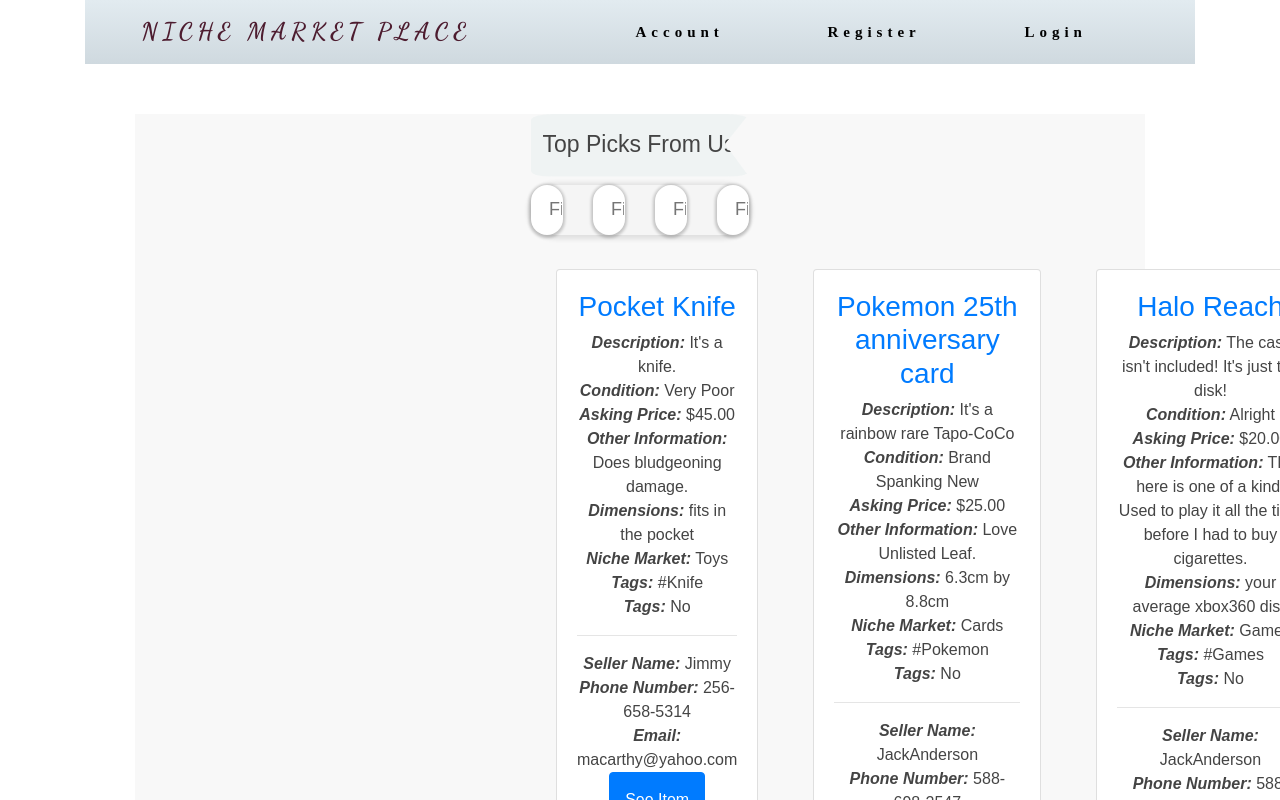
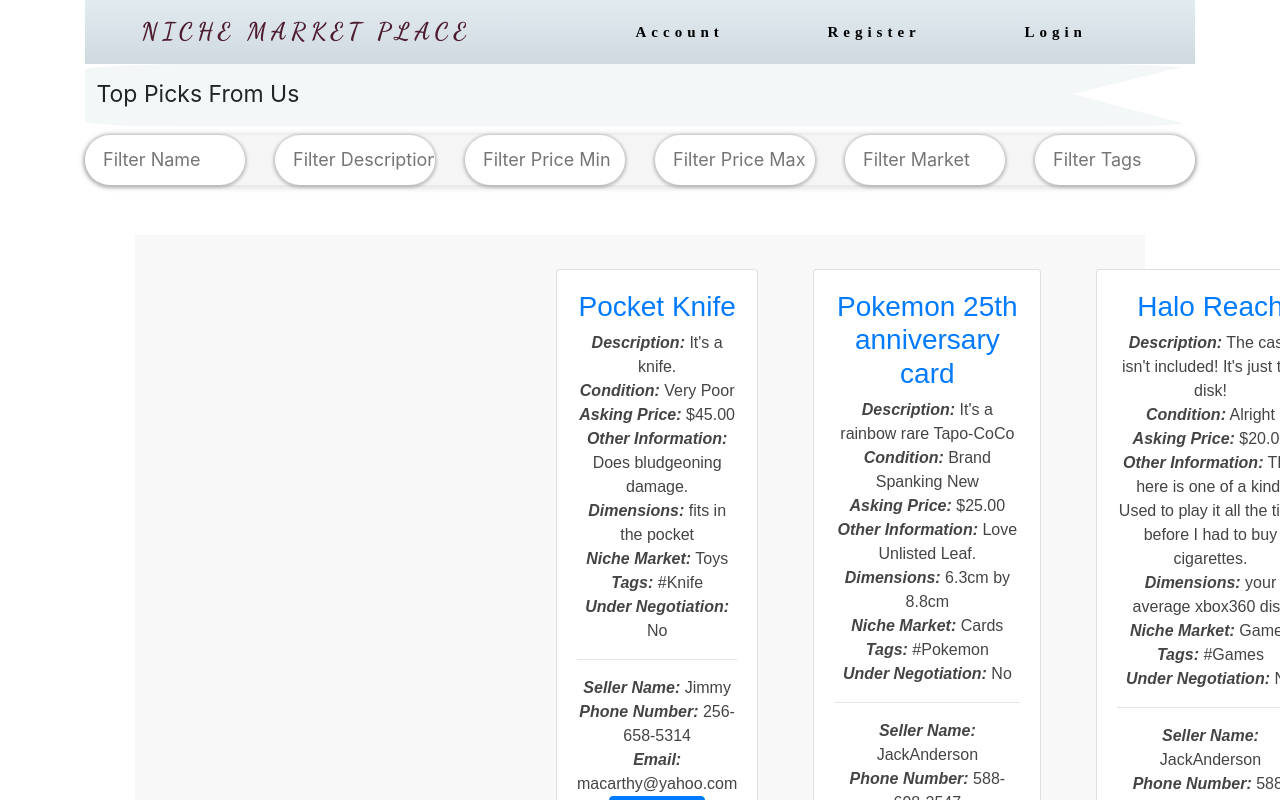
Before and after one commit to jacobRinehart42/csci-313-group-project-jacob-3, an Angular app: page / in a window 1280 px wide. Shown: the top 800 px of the page. Built offline with nearby package versions, Linux system fonts and the light colour scheme; a web font is replaced by a local one.

Commit message:
2 files modified

```diff
--- a/src/app/homepage/homepage.component.html
+++ b/src/app/homepage/homepage.component.html
@@ -1,9 +1,34 @@
 <link rel="preconnect" href="https://fonts.gstatic.com">
 <link href="https://fonts.googleapis.com/css2?family=Montserrat:ital,wght@1,200&display=swap" rel="stylesheet">
+<div>
+<h2 class="header-section"><span>Top Picks From Us</span></h2>
+<div class="search-input" >
+      <div class="row">
+        <div class="col-sm">
+          <input type="text" placeholder="Filter Name" [(ngModel)] = "searchString"/>
+        </div>
+        <div class="col-sm">
+          <input type="text" placeholder="Filter Description" [(ngModel)] = "searchString"/>
+        </div>
+        <div class="col-sm">
+          <input type="text" placeholder="Filter Price Min" [(ngModel)] = "searchString"/>
+        </div>
+        <div class="col-sm">
+          <input type="text" placeholder="Filter Price Max" [(ngModel)] = "searchString"/>
+        </div>
+        <div class="col-sm">
+          <input type="text" placeholder="Filter Market" [(ngModel)] = "searchString"/>
+        </div>
+        <div class="col-sm">
+          <input type="text" placeholder="Filter Tags" [(ngModel)] = "searchString"/>
+        </div>
+      </div>
+
+    </div>
 <body>
   <div class="container">
-    <h2 class="header-section"><span>Top Picks From Us</span></h2>
-    <div class="search-input" >
+    <!-- <h2 class="header-section"><span>Top Picks From Us</span></h2> -->
+    <!-- <div class="search-input" >
       <div class="row">
         <div class="col-sm">
           <input type="text" placeholder="Filter Name" [(ngModel)] = "searchString"/>
@@ -19,7 +44,7 @@
         </div>
       </div>
 
-    </div>
+    </div> -->
     <div class="itemImages">
       <div class="item">
         <!-- <div class="icon"><img src="https://wiki.tripwireinteractive.com/images/4/47/Placeholder.png"alt=""></div>
@@ -32,3 +57,4 @@
   </div>
 
 </body>
+</div>
--- a/src/app/items/items.component.html
+++ b/src/app/items/items.component.html
@@ -23,7 +23,7 @@
             <br>
             <strong><em>Tags:</em></strong>  #{{ item.tags }}
             <br>
-            <strong><em>Tags:</em></strong>  {{ item.underNegotiation }}
+            <strong><em>Under Negotiation:</em></strong>  {{ item.underNegotiation }}
           </div>
 
           <hr />
```
